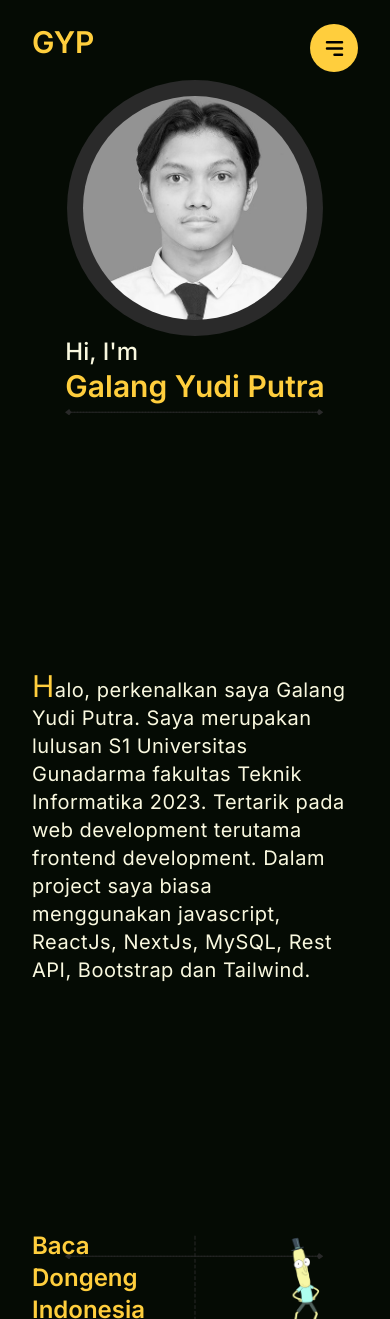
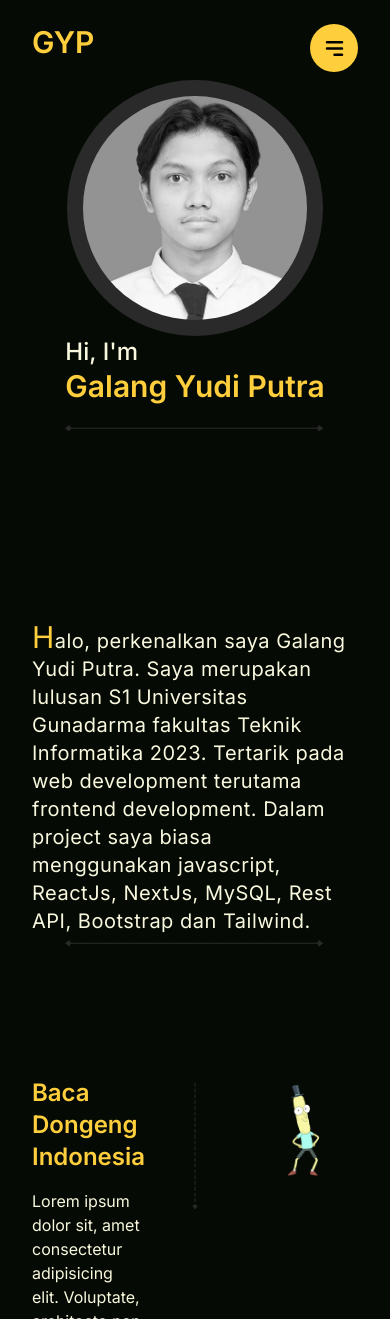
Before and after one commit to galangyp11/Web-Profile, a Next.js app: page / in a window 390 px wide. Shown: the top 1319 px of the page. Built offline with nearby package versions, Linux system fonts and the light colour scheme.

Commit message:
fix mobile

```diff
--- a/app/Navbar/navbar.tsx
+++ b/app/Navbar/navbar.tsx
@@ -59,8 +59,16 @@ export default function Navbar() {
                 />
               </div>
               <ul className="list-none text-lg font-semibold text-bgHome divide-y-2 divide-warna3/25 w-full ">
-                <li className="py-2">About</li>
-                <li className="py-2">Projects</li>
+                <li className="py-2">
+                  <Link href="#about" className="py-2">
+                    About
+                  </Link>
+                </li>
+                <li className="py-2">
+                  <Link href="#projects" className="py-2">
+                    Projects
+                  </Link>
+                </li>
                 <li className="py-2">Contacts</li>
               </ul>
             </div>
--- a/app/page.tsx
+++ b/app/page.tsx
@@ -16,22 +16,22 @@ export default function Home() {
         <div className="w-full h-full ">
           <HomePage />
         </div>
-        <div className="w-full p-0 h-0 ">
+        <div className="md:w-full md:p-0 md:h-0 my-4">
           <Image src={garisHome} alt="garis pembatas" />
         </div>
         <div
-          className="w-full h-screen flex align-center items-center"
+          className="w-full md:h-screen h-full flex align-center items-center"
           id="about"
         >
           {/* <h1 className="text-warna3 text-5xl font-bold">01 ABOUT</h1> */}
           <About />
         </div>
-        <div className="w-full p-0 h-0 mb-6">
+        <div className="md:w-full md:p-0 md:h-0 md:mb-6">
           <Image src={garisHome} alt="garis pembatas" />
         </div>
         <div
           className="w-full h-screen flex align-center items-center"
-          id="about"
+          id="projects"
         >
           {/* <h1 className="text-warna3 text-5xl font-bold">01 ABOUT</h1> */}
           <Projects />
```
